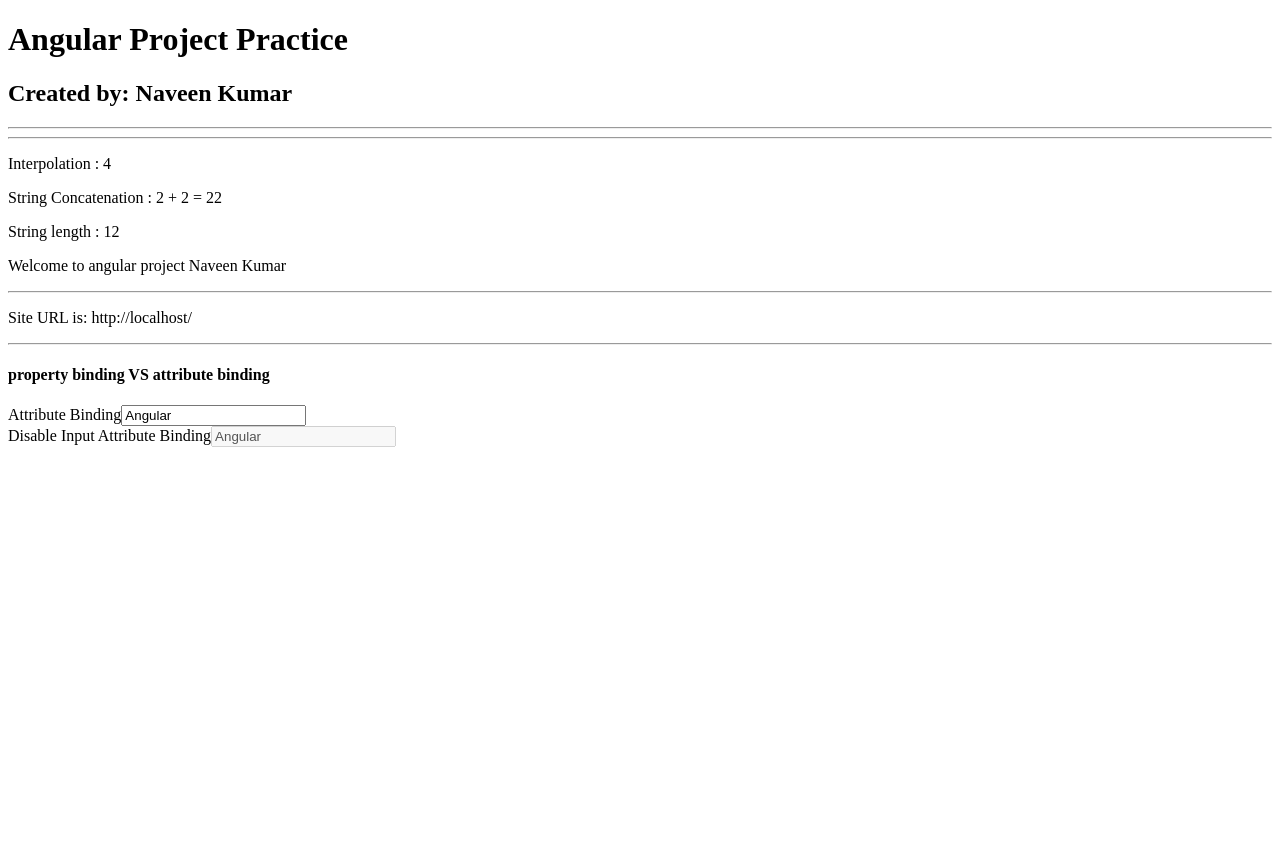
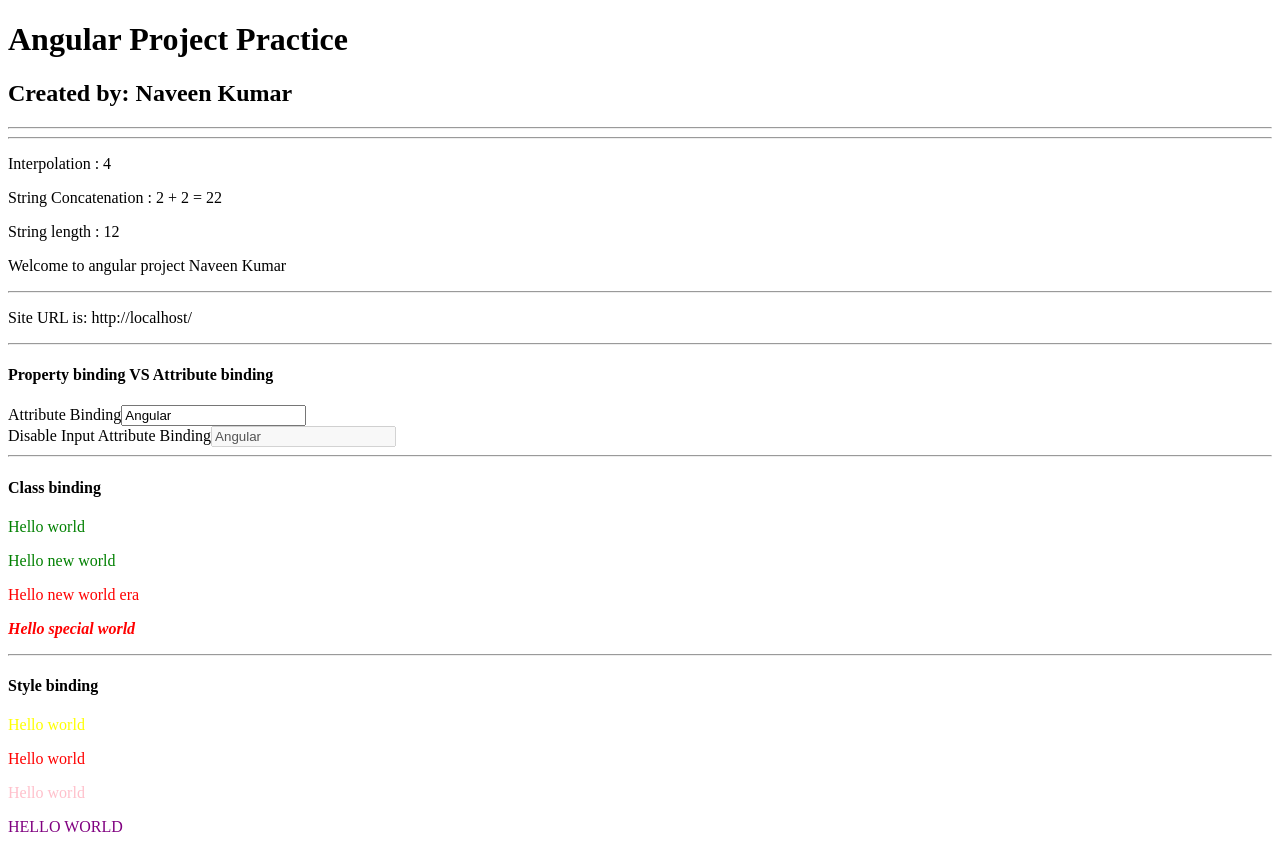
Before and after one commit to naveensinghgniit/angularTest, an Angular app: page / in a window 1280 px wide. Before the commit the page ends 800 px from the top, so only its background shows below. Built offline with nearby package versions, Linux system fonts and the light colour scheme.

Commit message:
class & style binding

```diff
--- a/src/app/app.component.html
+++ b/src/app/app.component.html
@@ -2,16 +2,20 @@
 <h2>Created by:
   <strong>{{firstName + " " + lastName}}</strong>
 </h2>
+
 <hr>
 <hr>
+
 <p>Interpolation : {{2+2}}</p>
 <p>String Concatenation : {{"2 + 2 = " + 2+2}}</p>
 <p>String length : {{fullName.length}}</p>
 <p>{{greetUser()}}</p>
+
 <hr>
+
 <p>Site URL is: {{siteUrl}}</p>
 <hr>
-<h4>property binding VS attribute binding</h4>
+<h4>Property binding VS Attribute binding</h4>
 <div>
   <label [for]="myId">Attribute Binding</label>
   <input type="text" value="Angular" [id]="myId">
@@ -20,4 +24,20 @@
   <label for="myNewId">Disable Input Attribute Binding</label>
   <input type="text" value="Angular" id="myNewId" [disabled]="isDisabled">
 </div>
+
+<hr>
+
+<h4>Class binding</h4>
+<p class="text-success">Hello world</p>
+<p [class]="textSuccess">Hello new world</p>
+<p [class.text-warning] = "hasError">Hello new world era</p>
+<p [ngClass] = "messageClasses">Hello special world</p>
+
+<hr>
+
+<h4>Style binding</h4>
+<p [style.color]="'yellow'">Hello world</p>
+<p [style.color]="hasError ? 'red' : 'green'">Hello world</p>
+<p [style.color]="highlightColor">Hello world</p>
+<p [ngStyle]="titleStyles">Hello world</p>
 <router-outlet></router-outlet>
--- a/src/app/app.component.scss
+++ b/src/app/app.component.scss
@@ -0,0 +1,16 @@
+.text-success {
+    color: green;
+}
+
+.text-warning {
+    color: red;
+}
+
+.text-special {
+    font-style: italic;
+    font-weight: bold;
+}
+
+.text-upper {
+    text-transform: uppercase;
+}
--- a/src/app/app.component.ts
+++ b/src/app/app.component.ts
@@ -13,6 +13,23 @@ export class AppComponent {
   siteUrl = window.location.href;
   isDisabled = true;
 
+  // Class and ngClass binding
+  textSuccess = 'text-success';
+  hasError = true;
+  isSpecial = true;
+  messageClasses = {
+    'text-success': !this.hasError,
+    'text-warning': this.hasError,
+    'text-special': this.isSpecial
+  };
+
+  // style binding
+  highlightColor = 'pink';
+  titleStyles = {
+    textTransform: 'uppercase',
+    color: 'purple'
+  };
+
   greetUser() {
     return 'Welcome to angular project ' + this.fullName;
   }
```
